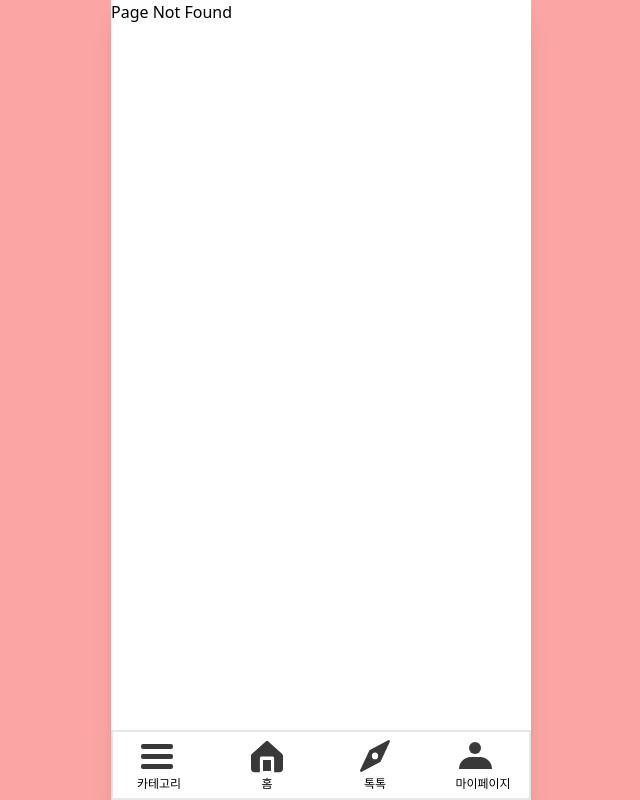
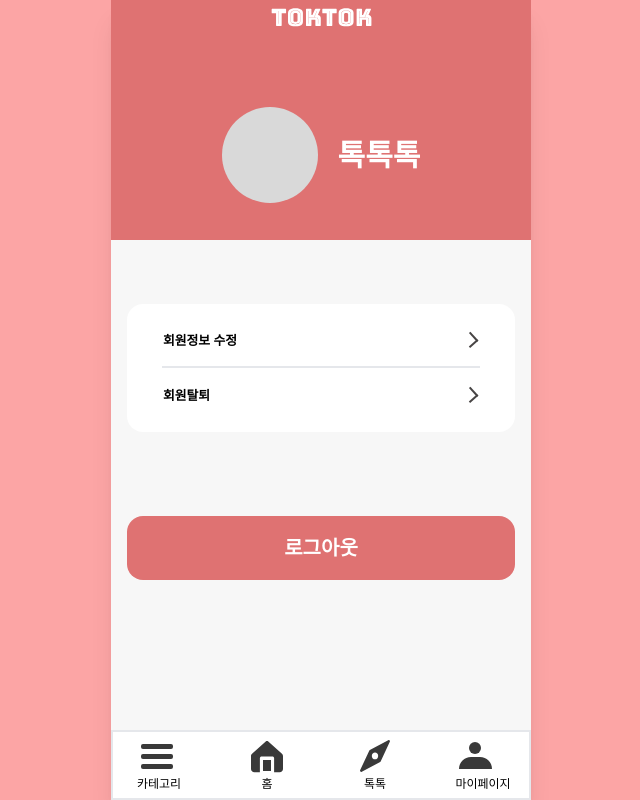
Before and after one commit to side-project-for-develop/frontend, a Next.js app: page /mypage in a window 1280 px wide. Before the commit this address had no page. Shown: the whole page, without its empty margins (319-959 px from the left). Built offline with nearby package versions, Linux system fonts and the light colour scheme.

Commit message:
feat: view 완성

```diff
--- /dev/null
+++ b/src/app/mypage/page.tsx
@@ -0,0 +1,53 @@
+"use client";
+import Image from "next/image";
+import Logo_H_W from "@/assets/logo_horizontal_white.svg";
+import Arrow_Right from "@/assets/arrow_right.svg";
+
+const Page = () => {
+  return (
+    <div className="relative overflow-x-hidden h-full bg-[#F7F7F7]">
+      {/* Header */}
+      <div className="flex flex-col items-center h-60 bg-[#DF7272]">
+        <Image
+          src={Logo_H_W}
+          alt="tok tok logo"
+          className="mt-2 cursor-pointer"
+        />
+        {/* Profile */}
+        <div className="flex items-center gap-5 mt-20">
+          <div className="w-24 h-24 bg-[#D9D9D9] rounded-full" />
+          <p className="text-white text-3xl font-bold">톡톡톡</p>
+        </div>
+      </div>
+      {/* Contents */}
+      <div className="flex flex-col items-center font-bold">
+        {/* Functions */}
+        <div className="w-[calc(100%-2rem)] flex flex-col items-center justify-center gap-4 h-32 bg-white mt-16 rounded-2xl text-[0.8rem]">
+          <div className="flex w-full items-center justify-between px-9 cursor-pointer">
+            <div>회원정보 수정</div>
+            <Image
+              src={Arrow_Right}
+              alt="tok tok logo"
+              className="cursor-pointer"
+            />
+          </div>
+          <div className="w-[calc(100%-70px)] h-1 border-t-2 " />
+          <div className="flex w-full items-center justify-between px-9 cursor-pointer">
+            <div>회원탈퇴</div>
+            <Image
+              src={Arrow_Right}
+              alt="tok tok logo"
+              className="cursor-pointer"
+            />
+          </div>
+        </div>
+        {/* Button */}
+        <div className="w-[calc(100%-2rem)] flex flex-col items-center justify-center h-16 bg-[#DF7272] mt-[20%] rounded-2xl text-white text-xl cursor-pointer">
+          로그아웃
+        </div>
+      </div>
+    </div>
+  );
+};
+
+export default Page;
```
Also changed, not shown: src/assets/arrow_right.svg (added).
